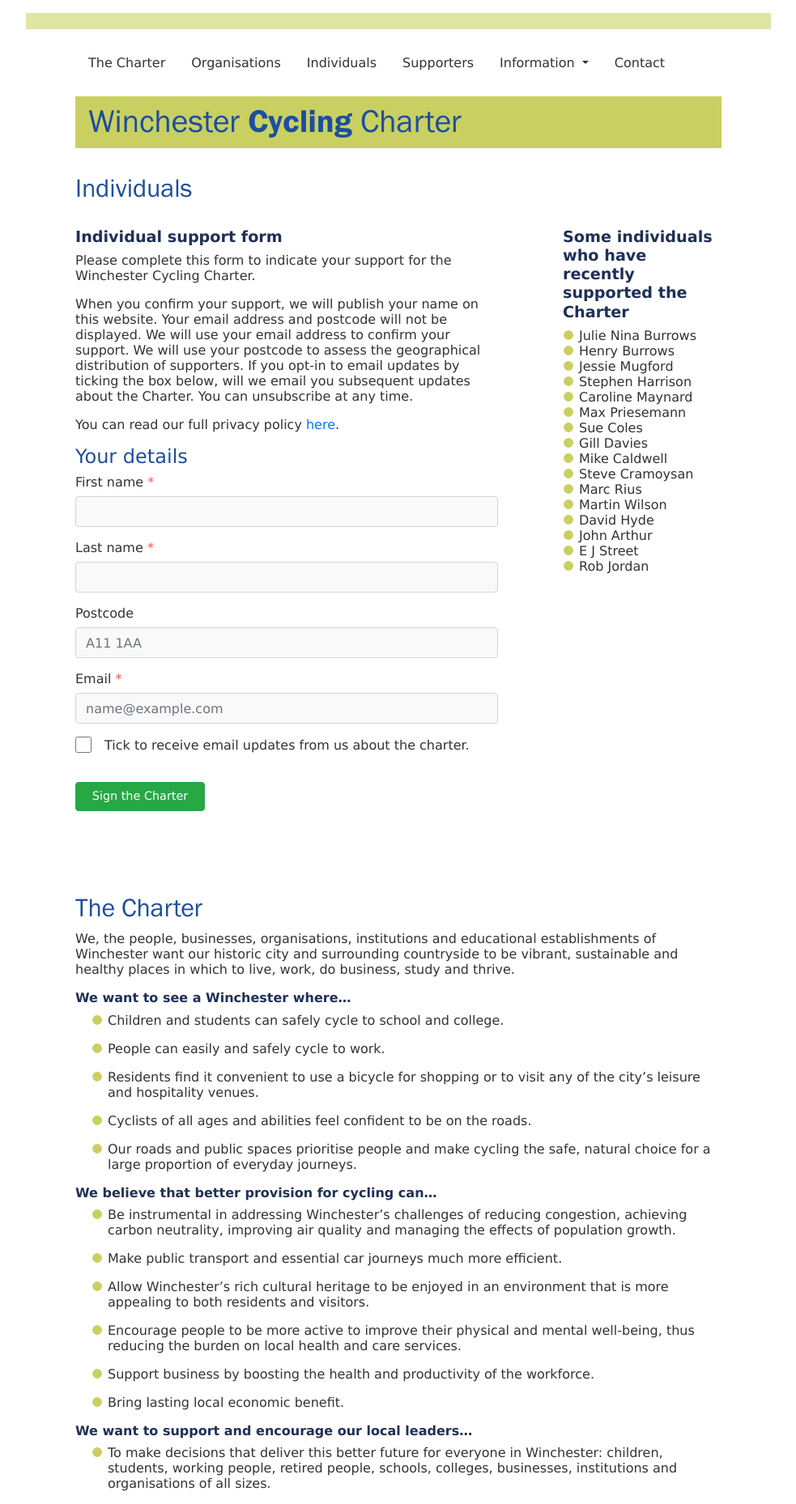
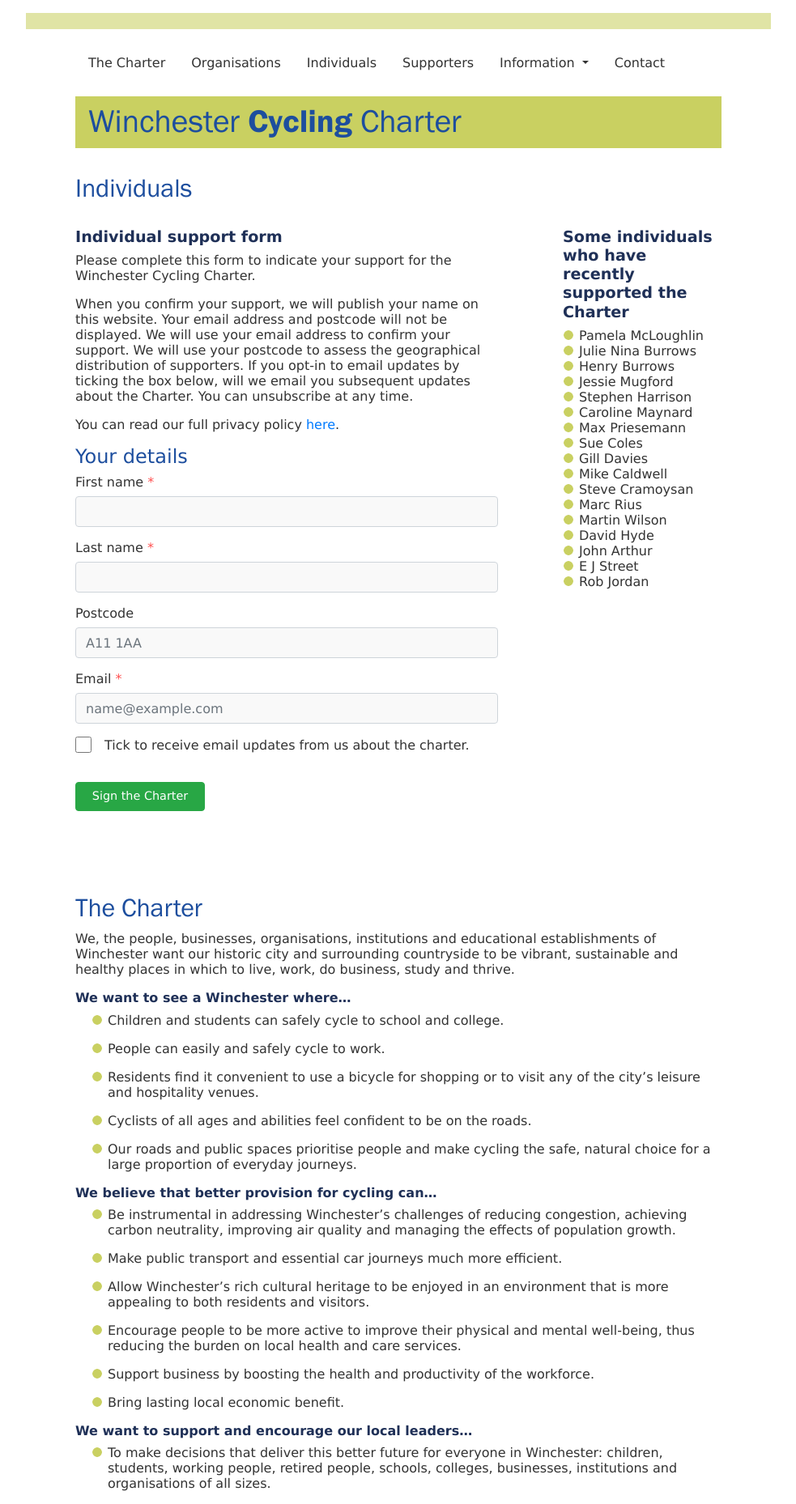
Before and after one commit to winchestercyclingcharter/winchestercyclingcharter.github.io, a Jekyll site: the page built from ind-page.md, in a window 1280 px wide. Shown: the whole page at 81% size, without its empty margins (148-1131 px from the left). Built offline with Jekyll 4.4.1, drawn with Linux system fonts in a browser that asks for light colours; nearby versions of some CDN libraries.

Commit message:
Update people.yml

```diff
--- a/_data/people.yml
+++ b/_data/people.yml
@@ -15,3 +15,4 @@ people:
 - { lastname: Mugford, firstname: Jessie, dt: 20210217-174202-870302 }
 - { lastname: Burrows, firstname: Henry, dt: 20210218-073033-414505 }
 - { lastname: Burrows, firstname: Julie Nina, dt: 20210218-073513-614252 }
+- { lastname: McLoughlin , firstname: Pamela, dt: 20210218-083851-012842 }
```
